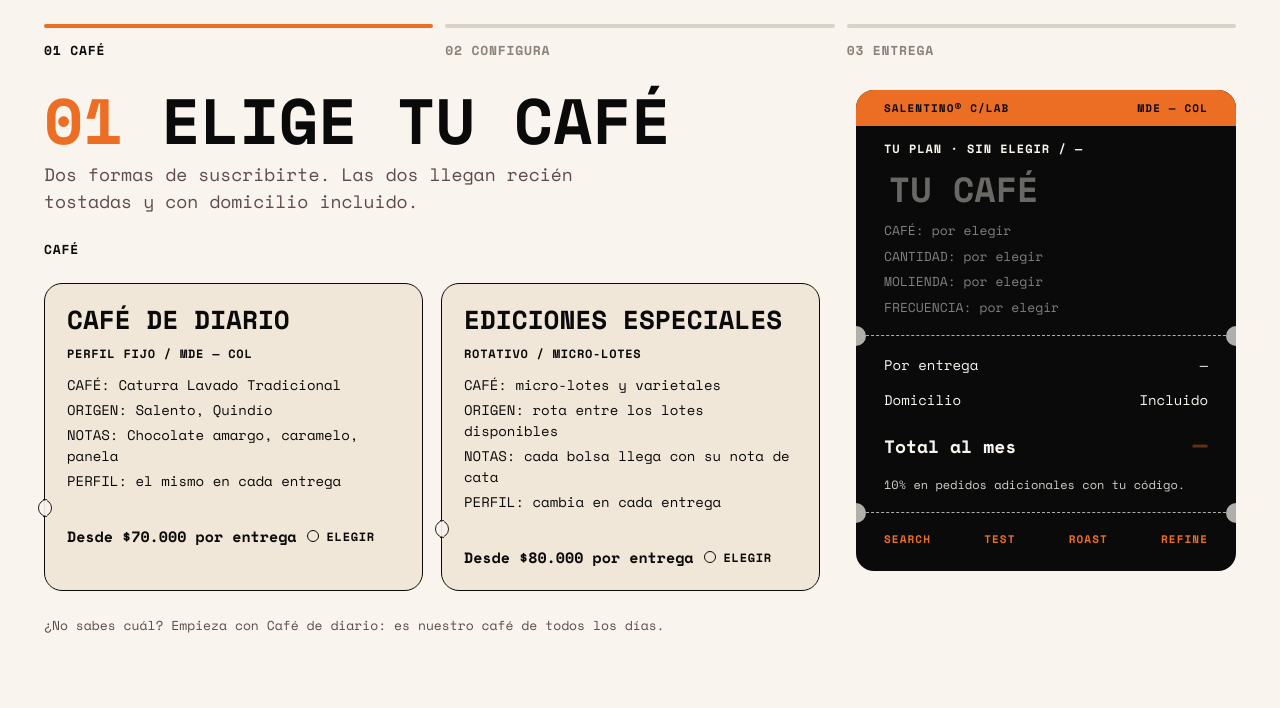
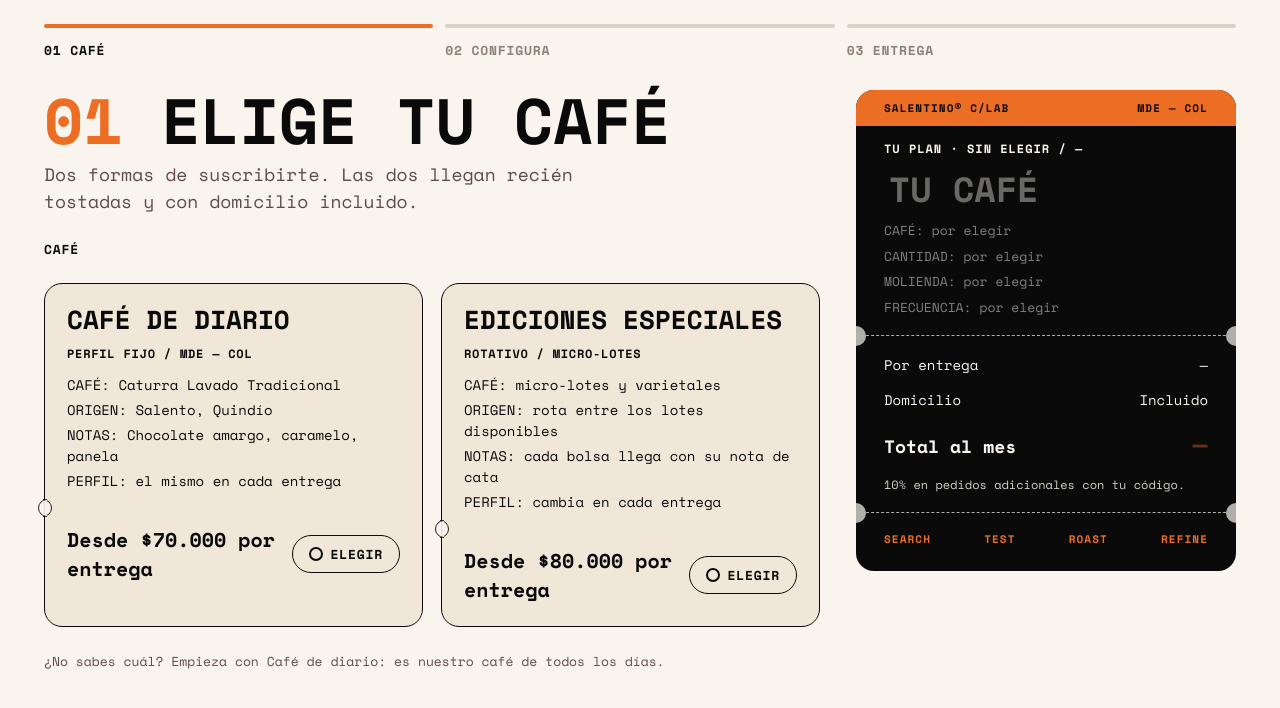
Before and after one commit to SalentinoCoffeeLab/salentino-suscripciones, a React (Vite) app in the folder frontend/: page / in a window 1280 px wide. Shown: the top 708 px of the page. Built offline with nearby package versions, Linux system fonts and the light colour scheme; no server answers.

Commit message:
feat: enlarge price and ELEGIR button in line cards
Make the price text and selection indicator more prominent
per user feedback — larger font, pill-shaped button with
border and inverted colors when selected.

```diff
--- a/frontend/src/components/StepCafe.tsx
+++ b/frontend/src/components/StepCafe.tsx
@@ -86,13 +86,20 @@ export function StepCafe({ selectedLine, onSelectLine, onContinue }: StepCafePro
               </span>
 
               <span style={{ display: 'flex', justifyContent: 'space-between', alignItems: 'center', gap: 10 }}>
-                <span style={{ fontSize: 15, fontWeight: 700 }}>{info.from}</span>
-                <span style={{ display: 'flex', alignItems: 'center', gap: 8, fontSize: 12, fontWeight: 700, letterSpacing: '0.06em' }}>
+                <span style={{ fontSize: 20, fontWeight: 700 }}>{info.from}</span>
+                <span style={{
+                  display: 'flex', alignItems: 'center', gap: 8,
+                  fontSize: 13, fontWeight: 700, letterSpacing: '0.06em',
+                  background: isActive ? '#0A0A0A' : 'transparent',
+                  color: isActive ? '#F9F4ED' : '#0A0A0A',
+                  border: '1.5px solid #0A0A0A',
+                  borderRadius: 40, padding: '8px 16px',
+                }}>
                   <span className="ic">
                     <span style={{
-                      display: 'inline-block', width: 12, height: 12, borderRadius: '50%',
-                      border: '1.5px solid #0A0A0A',
-                      background: isActive ? '#0A0A0A' : 'transparent',
+                      display: 'inline-block', width: 14, height: 14, borderRadius: '50%',
+                      border: `2px solid ${isActive ? '#EC6E25' : '#0A0A0A'}`,
+                      background: isActive ? '#EC6E25' : 'transparent',
                     }} />
                   </span>
                   {isActive ? 'SELECCIONADO' : 'ELEGIR'}
```
